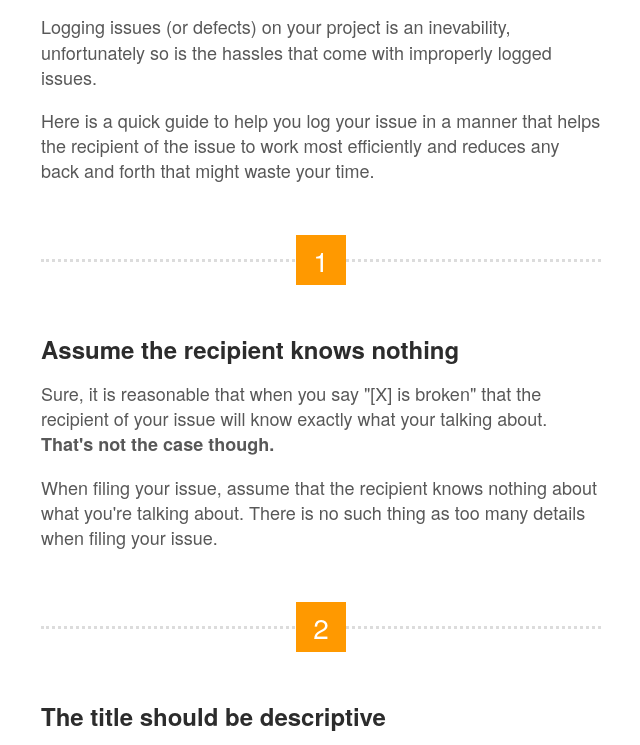
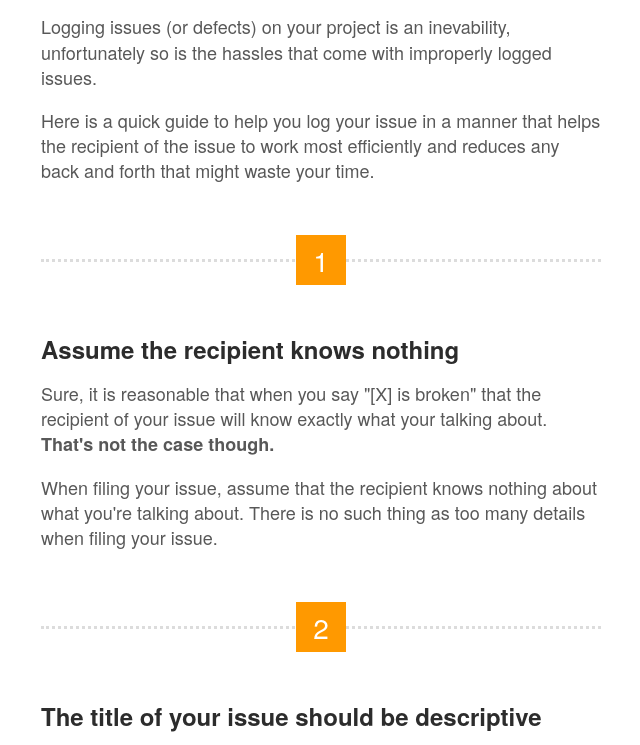
Before and after one commit to hondocode/how-to-properly-log-an-issue, a plain HTML site: page public/index.html in a window 1280 px wide. Shown: the part 180-925 px from the top of the page, without its empty margins (319-959 px from the left). Drawn offline with Linux system fonts and the light colour scheme.

Commit message:
Update copy step 2

```diff
--- a/public/index.html
+++ b/public/index.html
@@ -31,7 +31,7 @@
     <section class="step">
       <div class="number-container"><span class="number">2</span></div>
       <div class="content">
-        <h2>The title should be descriptive</h2>
+        <h2>The title of your issue should be descriptive</h2>
         <p>"[X] doesn't look right" is a bad title when creating your issue. <strong>The title should be as descriptive as possible.</strong> It should be so descriptive that the recipient should be able to pick up the gist of the issue from the title itself.</p>
         <h3>Some Examples</h3>
         <blockquote>The blue widget on the contact page has white space issues</blockquote>
```
